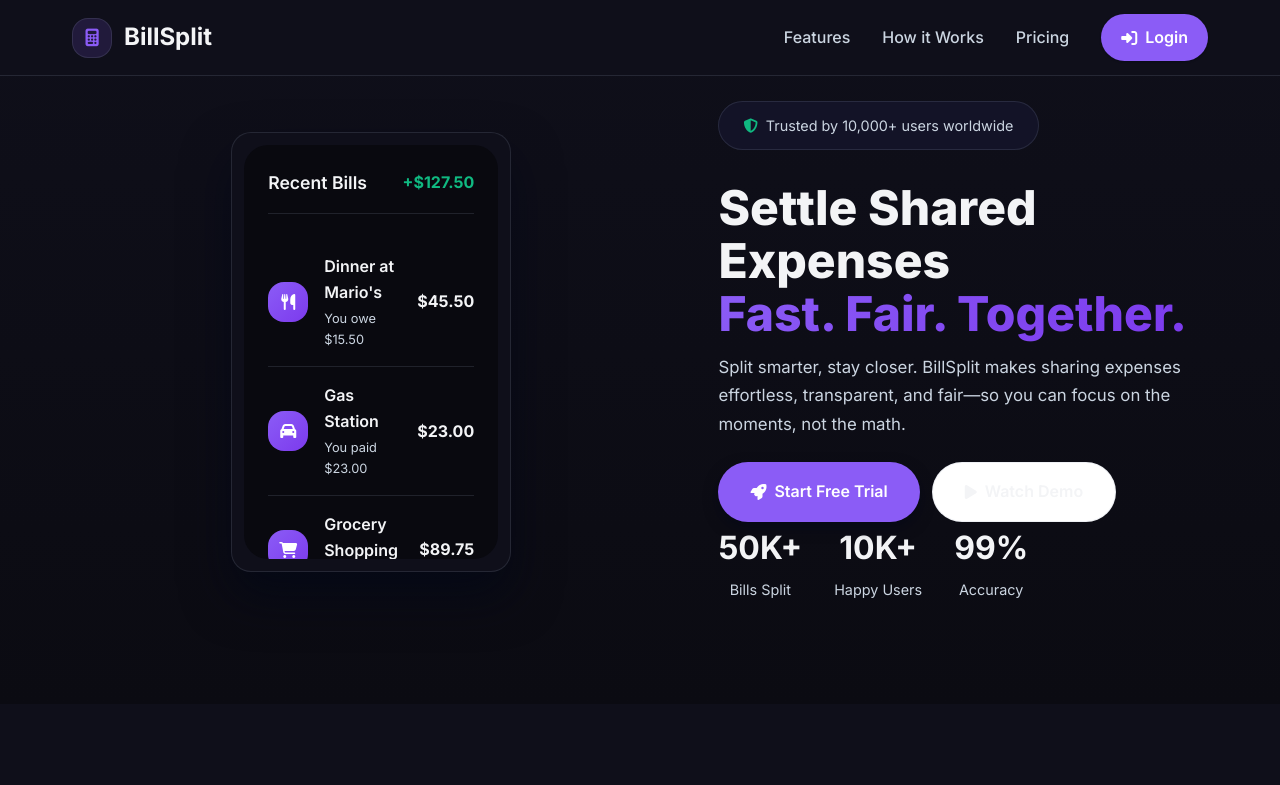
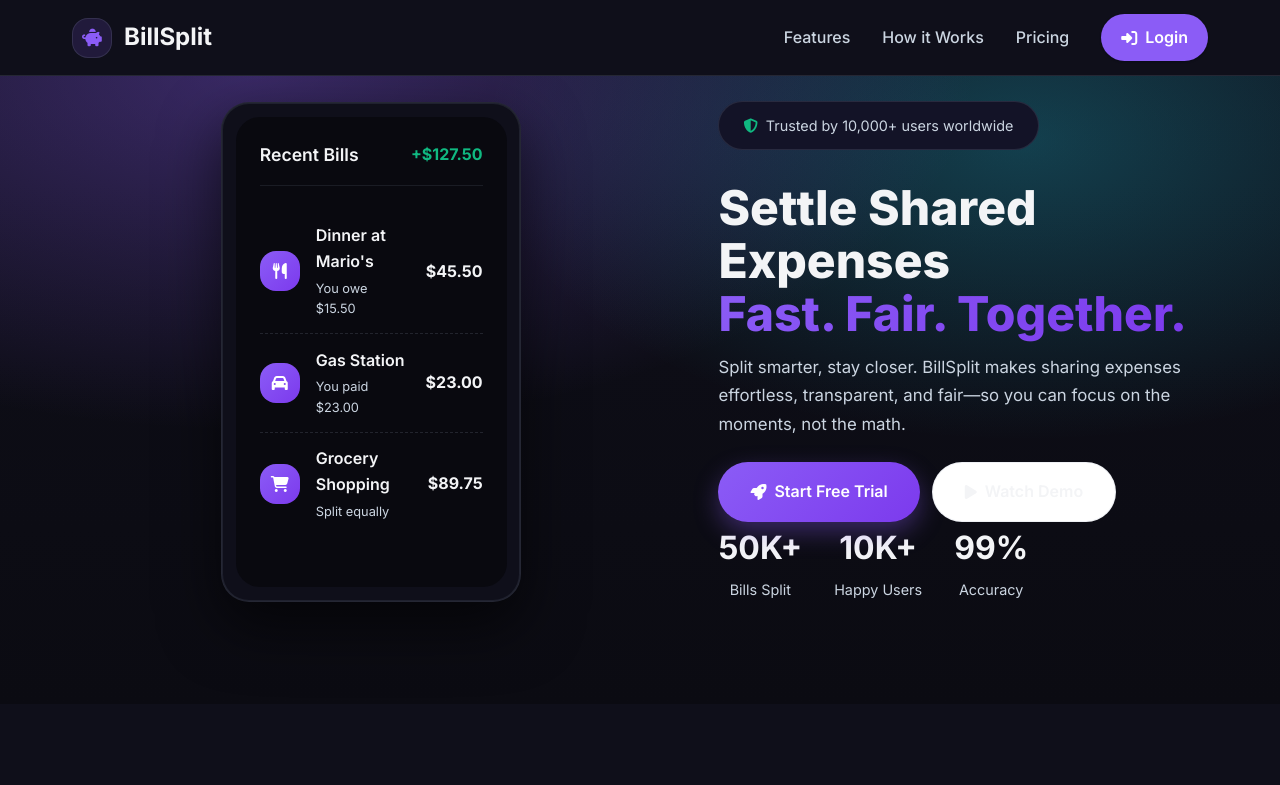
Before and after one commit to Wangska/butaya-fullstack, a PHP site: page /bs/ in a window 1280 px wide. Shown: the top 785 px of the page. Run offline with PHP 8.4, Linux system fonts and the light colour scheme.

Commit message:
design shai2

```diff
--- a/Public/CSS/style.css
+++ b/Public/CSS/style.css
@@ -187,7 +187,9 @@
     align-items: center;
     position: relative;
     overflow: hidden;
-    background: linear-gradient(180deg, #0f0f1a 0%, #0b0b12 100%);
+    background: radial-gradient(1200px 600px at 20% 10%, rgba(139, 92, 246, 0.35) 0%, transparent 60%),
+                radial-gradient(900px 500px at 80% 20%, rgba(34, 211, 238, 0.25) 0%, transparent 60%),
+                linear-gradient(180deg, #0f0f1a 0%, #0b0b12 100%);
 }
 
 .hero-background {
@@ -305,7 +307,7 @@
     align-items: center;
     gap: 0.5rem;
     padding: 1rem 2rem;
-    border-radius: var(--radius-full);
+    border-radius: 9999px;
     font-weight: 600;
     text-decoration: none;
     transition: all 0.3s cubic-bezier(0.4, 0, 0.2, 1);
@@ -314,9 +316,9 @@
 }
 
 .btn-primary {
-    background: var(--primary);
+    background: var(--gradient-primary);
     color: white;
-    box-shadow: var(--shadow-md);
+    box-shadow: 0 10px 24px rgba(139, 92, 246, 0.35);
 }
 
 .btn-primary::before {
@@ -336,8 +338,7 @@
 
 .btn-primary:hover {
     transform: translateY(-2px);
-    box-shadow: var(--shadow-lg);
-    background: var(--primary-dark);
+    box-shadow: 0 16px 30px rgba(139, 92, 246, 0.45);
 }
 
 .btn-secondary {
@@ -384,12 +385,12 @@
 }
 
 .phone-mockup {
-    width: 280px;
-    height: 440px;
+    width: 300px;
+    height: 500px;
     background: #0f0f1a;
-    border-radius: 1.25rem;
-    padding: 0.75rem;
-    box-shadow: var(--shadow-xl);
+    border-radius: 1.75rem;
+    padding: 0.85rem;
+    box-shadow: 0 24px 60px rgba(0,0,0,0.6), 0 0 0 1px rgba(148,163,184,0.12) inset;
     border: 1px solid var(--border);
     position: relative;
     z-index: 2;
@@ -410,7 +411,7 @@
     align-items: center;
     margin-bottom: 1.5rem;
     padding-bottom: 1rem;
-    border-bottom: 1px solid var(--border);
+    border-bottom: 1px solid rgba(148,163,184,0.12);
 }
 
 .app-title {
@@ -429,8 +430,8 @@
     display: flex;
     align-items: center;
     gap: 1rem;
-    padding: 1rem 0;
-    border-bottom: 1px solid var(--border);
+    padding: 0.85rem 0;
+    border-bottom: 1px dashed rgba(148,163,184,0.18);
 }
 
 .bill-item:last-child {
--- a/View/dashboard.html
+++ b/View/dashboard.html
@@ -32,7 +32,7 @@
       <div class="nav-container">
         <div class="nav-brand">
           <div class="brand-icon">
-            <i class="fas fa-calculator"></i>
+            <i class="fas fa-piggy-bank"></i>
           </div>
           <span class="brand-text">BillSplit</span>
         </div>
--- a/View/login.html
+++ b/View/login.html
@@ -35,7 +35,7 @@
         <div class="nav-container">
             <div class="nav-brand">
                 <div class="brand-icon">
-                    <i class="fas fa-calculator"></i>
+                    <i class="fas fa-piggy-bank"></i>
                 </div>
                 <span class="brand-text">BillSplit</span>
             </div>
@@ -132,7 +132,7 @@
                         <div class="form-header">
                             <div class="form-logo">
                                 <div class="logo-icon">
-                                    <i class="fas fa-calculator"></i>
+                                    <i class="fas fa-piggy-bank"></i>
                                 </div>
                                 <span>BillSplit</span>
                             </div>
@@ -210,7 +210,7 @@
                         <div class="form-header">
                             <div class="form-logo">
                                 <div class="logo-icon">
-                                    <i class="fas fa-calculator"></i>
+                                    <i class="fas fa-piggy-bank"></i>
                                 </div>
                                 <span>BillSplit</span>
                             </div>
--- a/View/register.html
+++ b/View/register.html
@@ -35,7 +35,7 @@
         <div class="nav-container">
             <div class="nav-brand">
                 <div class="brand-icon">
-                    <i class="fas fa-calculator"></i>
+                    <i class="fas fa-piggy-bank"></i>
                 </div>
                 <span class="brand-text">BillSplit</span>
             </div>
@@ -152,7 +152,7 @@
                     <div class="form-header">
                         <div class="form-logo">
                             <div class="logo-icon">
-                                <i class="fas fa-calculator"></i>
+                                <i class="fas fa-piggy-bank"></i>
                             </div>
                             <span>BillSplit</span>
                         </div>
--- a/index.php
+++ b/index.php
@@ -14,7 +14,7 @@
         <div class="nav-container">
             <div class="nav-logo">
                 <div class="logo-icon">
-                    <i class="fas fa-calculator"></i>
+                    <i class="fas fa-piggy-bank"></i>
                 </div>
                 <span>BillSplit</span>
             </div>
@@ -281,7 +281,7 @@
                 <div class="footer-brand">
                     <div class="footer-logo">
                         <div class="logo-icon">
-                            <i class="fas fa-calculator"></i>
+                            <i class="fas fa-piggy-bank"></i>
                         </div>
                         <span>BillSplit</span>
                     </div>
```
Also changed, not shown: Public/CSS/dashboard.css (+7 -6 lines), Public/CSS/login.css (+8 -5 lines), Public/CSS/register.css (+9 -6 lines).
